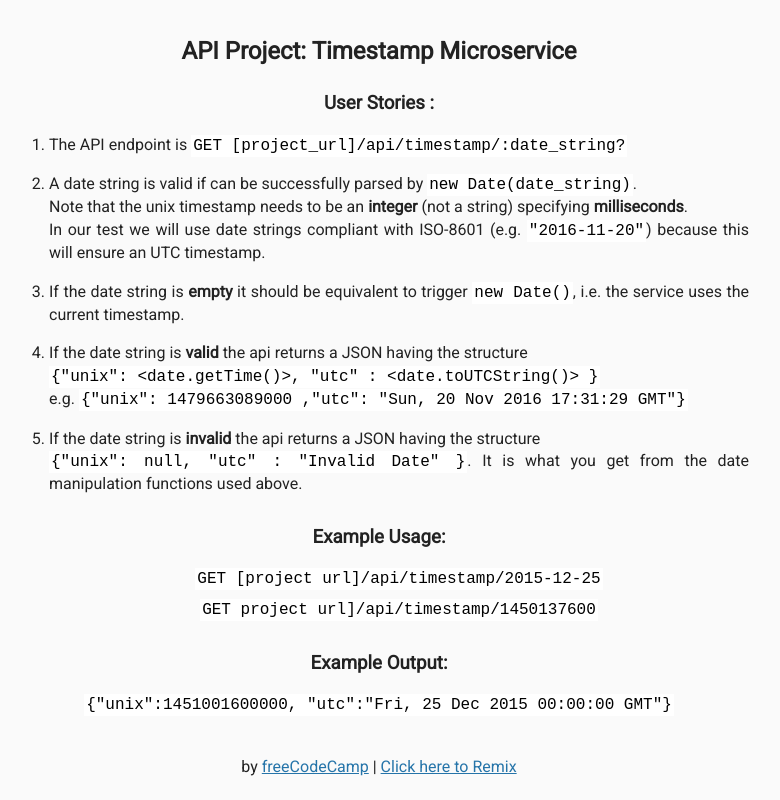
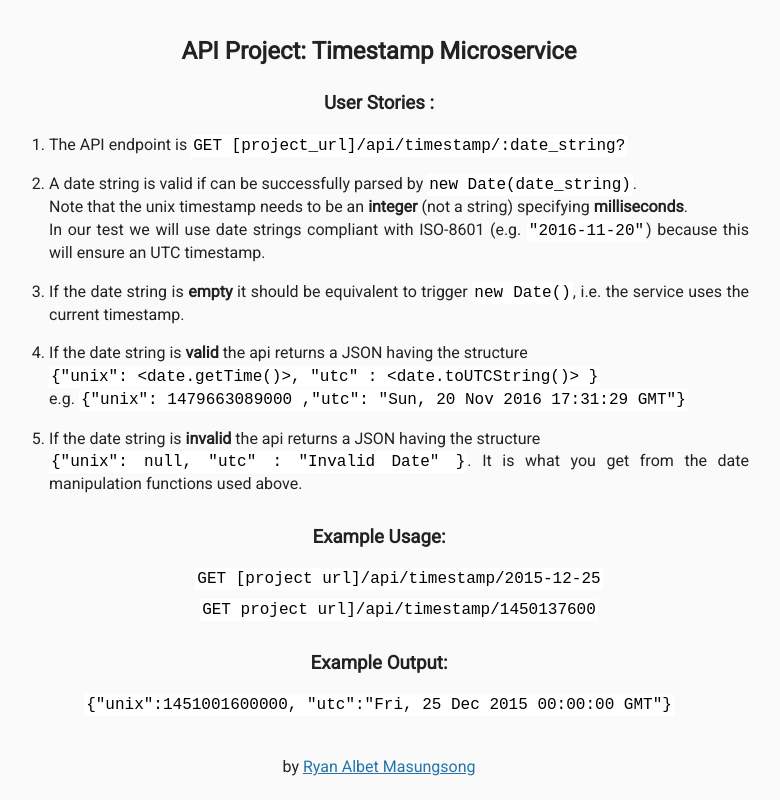
Before and after one commit to mryanalbert/Timestamp, a website: page views/index.html in a window 1280 px wide. Shown: the whole page, without its empty margins (261-1041 px from the left). Drawn offline with Linux system fonts and the light colour scheme; files that its build step writes are made by us from their sources.

Commit message:
🏄💽 Updated with Glitch

```diff
--- a/views/index.html
+++ b/views/index.html
@@ -42,7 +42,7 @@
       </div>
       <div class="footer">
         <p>
-          by <a href="http://www.freecodecamp.com/">freeCodeCamp</a> | <a href="https://hyperdev.com/#!/remix/FCC_API_timestamp_bplate/8338be2-a353-4892-8a0d-6295e4f12eb5">Click here to Remix</a>
+          by <a href="https://mryanalbert.github.io/portfolio/">Ryan Albet Masungsong</a>
         </p>
       </div>
    </body>
```
